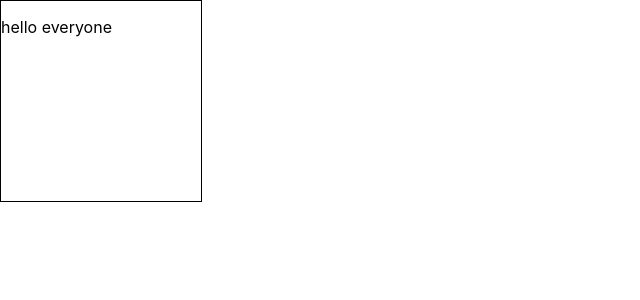
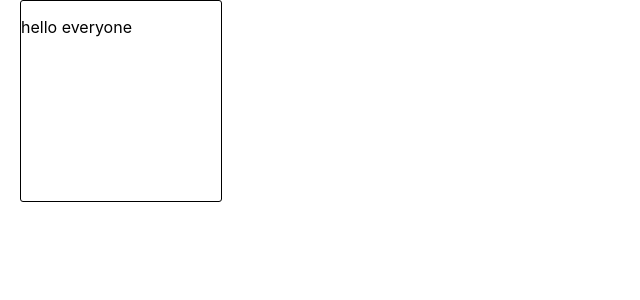
Before and after one commit to dtarxanyan/movies-project, a React (Create React App) app: page / in a window 1280 px wide. Shown: the top 300 px of the page, without its empty margins (0-640 px from the left). Built offline with nearby package versions, Linux system fonts and the light colour scheme.

Commit message:
changed style

```diff
--- a/src/index.css
+++ b/src/index.css
@@ -13,7 +13,9 @@ code {
 }
 
 .frame{
+  margin-left: 20px;
   width: 200px;
   height: 200px;
-  border: 1px solid black
+  border: 1px solid black;
+  border-radius: 3px;
 }
```
